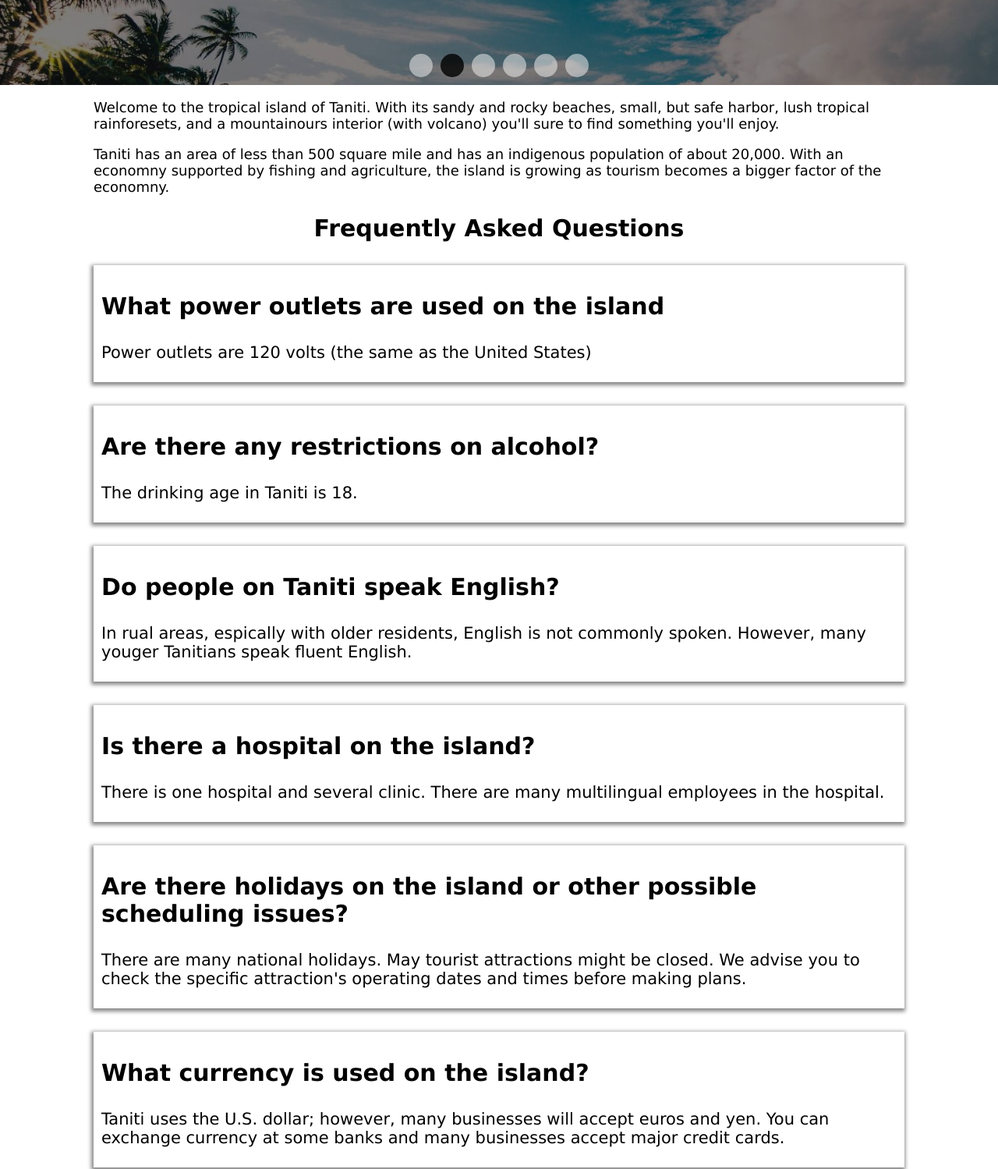
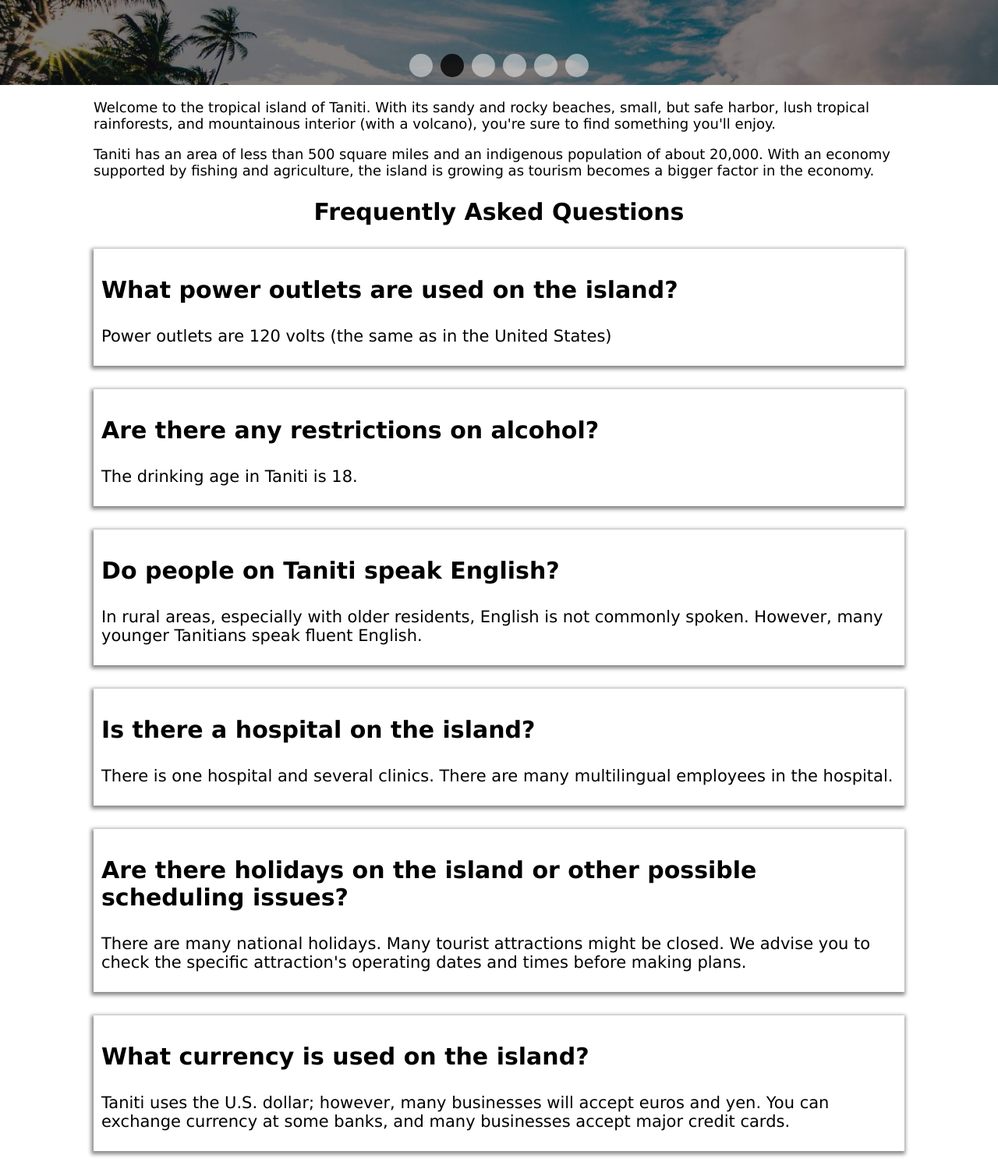
Before and after one commit to heyJoshLee/ux, a plain HTML site: page index.html in a window 1280 px wide. Shown: the part 340-1839 px from the top of the page at 78% size. Drawn offline with Linux system fonts and the light colour scheme.

Commit message:
Spellcheck

```diff
--- a/index.html
+++ b/index.html
@@ -27,15 +27,15 @@
     <section class="padding">
       <p>
         Welcome to the tropical island of Taniti. With its sandy and rocky
-        beaches, small, but safe harbor, lush tropical rainforesets, and a
-        mountainours interior (with volcano) you'll sure to find something
+        beaches, small, but safe harbor, lush tropical rainforests, and
+        mountainous interior (with a volcano), you're sure to find something
         you'll enjoy.
       </p>
       <p>
-        Taniti has an area of less than 500 square mile and has an indigenous
-        population of about 20,000. With an economny supported by fishing and
-        agriculture, the island is growing as tourism becomes a bigger factor of
-        the economny.
+        Taniti has an area of less than 500 square miles and an indigenous
+        population of about 20,000. With an economy supported by fishing and
+        agriculture, the island is growing as tourism becomes a bigger factor in
+        the economy.
       </p>
     </section>
     <section class="padding">
@@ -43,8 +43,10 @@
       <ul class="faq-section">
         <li>
           <div class="shadow">
-            <h3>What power outlets are used on the island</h3>
-            <p>Power outlets are 120 volts (the same as the United States)</p>
+            <h3>What power outlets are used on the island?</h3>
+            <p>
+              Power outlets are 120 volts (the same as in the United States)
+            </p>
           </div>
         </li>
         <li>
@@ -57,8 +59,8 @@
           <div class="shadow">
             <h3>Do people on Taniti speak English?</h3>
             <p>
-              In rual areas, espically with older residents, English is not
-              commonly spoken. However, many youger Tanitians speak fluent
+              In rural areas, especially with older residents, English is not
+              commonly spoken. However, many younger Tanitians speak fluent
               English.
             </p>
           </div>
@@ -67,7 +69,7 @@
           <div class="shadow">
             <h3>Is there a hospital on the island?</h3>
             <p>
-              There is one hospital and several clinic. There are many
+              There is one hospital and several clinics. There are many
               multilingual employees in the hospital.
             </p>
           </div>
@@ -79,9 +81,9 @@
               issues?
             </h3>
             <p>
-              There are many national holidays. May tourist attractions might be
-              closed. We advise you to check the specific attraction's operating
-              dates and times before making plans.
+              There are many national holidays. Many tourist attractions might
+              be closed. We advise you to check the specific attraction's
+              operating dates and times before making plans.
             </p>
           </div>
         </li>
@@ -90,7 +92,7 @@
             <h3>What currency is used on the island?</h3>
             <p>
               Taniti uses the U.S. dollar; however, many businesses will accept
-              euros and yen. You can exchange currency at some banks and many
+              euros and yen. You can exchange currency at some banks, and many
               businesses accept major credit cards.
             </p>
           </div>
```
Also changed, not shown: activities.html (+4 -4 lines), getting-here.html (+1 -1 lines), lodging.html (+3 -3 lines), restaurants.html (+2 -2 lines), sights.html (+1 -1 lines), transportation.html (+1 -1 lines).
